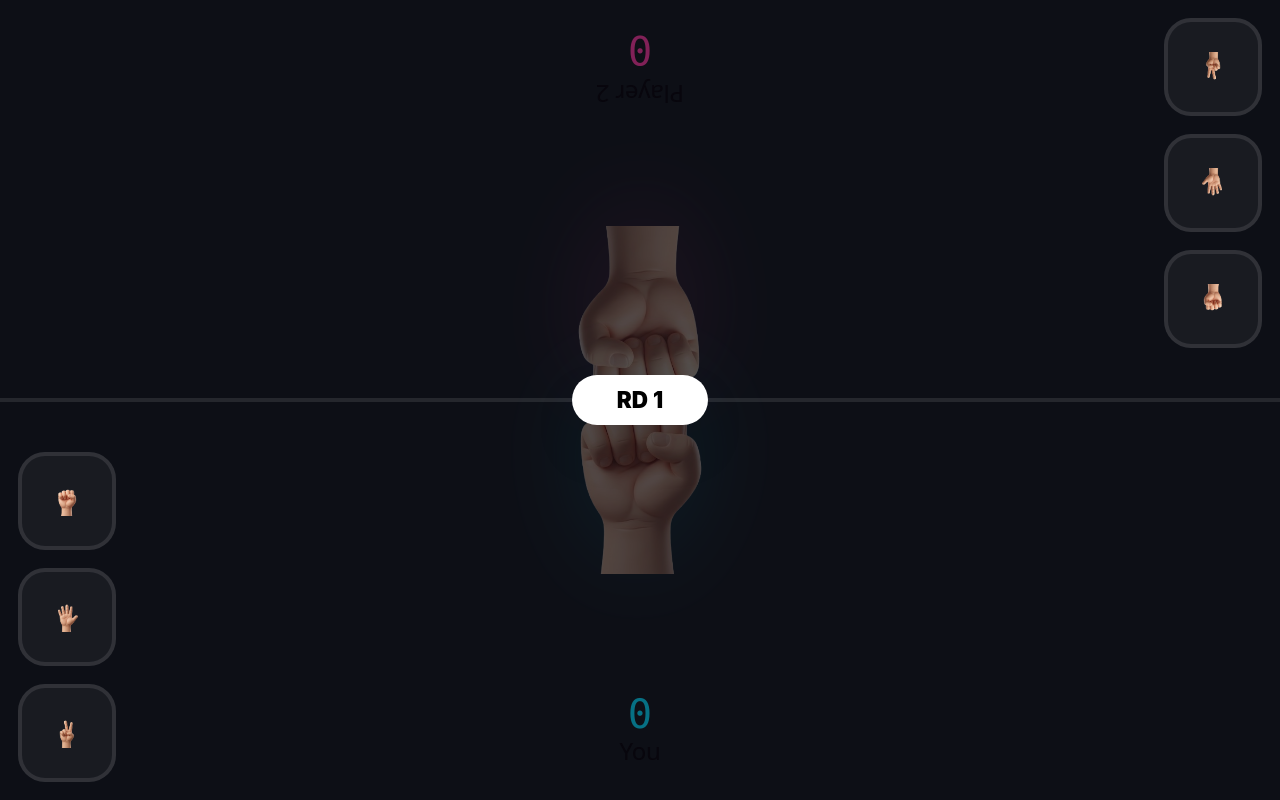
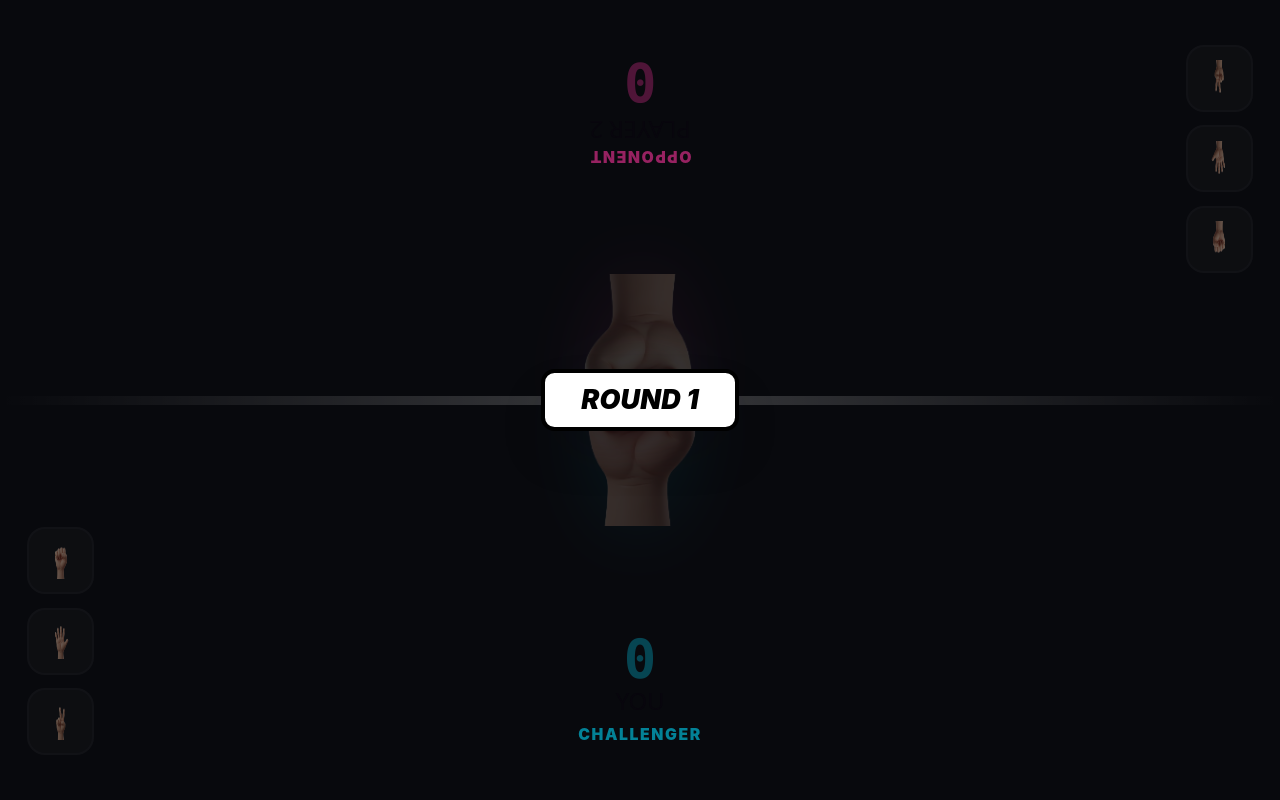
Before and after one commit to csnishant/Stone-Paper-Scissors, a React (Vite) app in the folder Frontend/: page /game in a window 1280 px wide. Built offline with nearby package versions, Linux system fonts and the light colour scheme.

Commit message:
enhance ui

```diff
--- a/Frontend/pages/GamePage.jsx
+++ b/Frontend/pages/GamePage.jsx
@@ -1,15 +1,12 @@
 import React, { useState, useEffect } from "react";
 import { useLocation, useNavigate } from "react-router-dom";
 import { motion, AnimatePresence } from "framer-motion";
-import axios from "axios";
-import { RefreshCw, Trophy, Swords } from "lucide-react";
+import { RefreshCw, Trophy, Swords, Zap } from "lucide-react";
 
 // Assets
 import stoneHand from "../src/assets/stoneHand.png";
 import paperHand from "../src/assets/paperHand.png";
 import scissorHand from "../src/assets/scissorHand.png";
-
-import { GAME_API_ENDPOINT } from "../src/utils/constants";
 
 const GamePage = () => {
   const { state } = useLocation();
@@ -20,7 +17,7 @@ const GamePage = () => {
   const [p2Choice, setP2Choice] = useState(null);
   const [isFighting, setIsFighting] = useState(false);
   const [showResult, setShowResult] = useState(false);
-  const [winnerName, setWinnerName] = useState("");
+  const [roundWinner, setRoundWinner] = useState(null); // 'P1', 'P2', or 'DRAW'
   const [scores, setScores] = useState({ p1: 0, p2: 0 });
 
   const weaponAssets = {
@@ -29,7 +26,6 @@ const GamePage = () => {
     scissors: scissorHand,
   };
 
-  // Auto-trigger fight when both select
   useEffect(() => {
     if (p1Choice && p2Choice && !isFighting) {
       handleFight();
@@ -39,6 +35,7 @@ const GamePage = () => {
   const handleFight = () => {
     setIsFighting(true);
 
+    // Battle logic after animation delay
     setTimeout(() => {
       const determineWinner = (c1, c2) => {
         if (c1 === c2) return "DRAW";
@@ -52,23 +49,20 @@ const GamePage = () => {
       };
 
       const result = determineWinner(p1Choice, p2Choice);
-      if (result === "P1") {
-        setScores((prev) => ({ ...prev, p1: prev.p1 + 1 }));
-        setWinnerName(state?.player1 || "PLAYER 1");
-      } else if (result === "P2") {
-        setScores((prev) => ({ ...prev, p2: prev.p2 + 1 }));
-        setWinnerName(state?.player2 || "PLAYER 2");
-      } else {
-        setWinnerName("DRAW!");
-      }
+      setRoundWinner(result);
+
+      if (result === "P1") setScores((prev) => ({ ...prev, p1: prev.p1 + 1 }));
+      if (result === "P2") setScores((prev) => ({ ...prev, p2: prev.p2 + 1 }));
+
       setShowResult(true);
-    }, 600);
+    }, 800);
   };
 
   const nextRound = () => {
     setShowResult(false);
     setIsFighting(false);
-    if (round < 6) {
+    setRoundWinner(null);
+    if (round < 5) {
       setRound(round + 1);
       setP1Choice(null);
       setP2Choice(null);
@@ -82,123 +76,178 @@ const GamePage = () => {
   };
 
   return (
-    <div className="h-screen bg-[#0d0f16] text-white flex flex-col overflow-hidden font-sans select-none">
-      {/* --- OPPONENT SIDE (NORTH) --- */}
+    <div className="h-screen bg-[#08090d] text-white flex flex-col overflow-hidden font-sans relative">
+      {/* Background Glows */}
       <div
-        className={`flex-1 relative flex flex-col items-center justify-start pt-6 transition-all duration-500 ${p2Choice ? "bg-pink-500/10" : ""}`}>
-        <div className="rotate-180 flex flex-col items-center z-10">
-          <h2 className="text-2xl font-black text-pink-500">
-            {state?.player2 || "Player 2"}
+        className={`absolute inset-0 transition-opacity duration-1000 opacity-20 ${p1Choice ? "bg-cyan-500" : ""}`}
+      />
+      <div
+        className={`absolute inset-0 transition-opacity duration-1000 opacity-20 ${p2Choice ? "bg-pink-500" : ""}`}
+      />
+
+      {/* --- P2 SIDE --- */}
+      <div className="flex-1 flex flex-col items-center justify-start pt-12 relative">
+        <div className="rotate-180 text-center z-10">
+          <p className="text-pink-500 font-black tracking-widest text-sm uppercase opacity-60">
+            Opponent
+          </p>
+          <h2 className="text-3xl font-black text-pink-500 mt-1">
+            {state?.player2 || "PLAYER 2"}
           </h2>
-          <span className="text-4xl font-mono text-pink-500/50">
+          <div className="text-5xl font-mono text-pink-500/30 font-black">
             {scores.p2}
-          </span>
+          </div>
         </div>
 
+        <AnimatePresence>
           <motion.img
-          key={p2Choice || "waiting2"}
-          initial={{ y: -50, opacity: 0 }}
+            key={p2Choice || "p2-idle"}
+            initial={{ y: -100, opacity: 0, rotate: 180 }}
             animate={{
-            y: isFighting ? 160 : 0,
-            opacity: p2Choice ? 1 : 0.3,
-            scale: isFighting ? 1.4 : 1,
+              y: isFighting ? 180 : 20,
+              opacity: p2Choice ? 1 : 0.2,
+              scale: isFighting ? 1.2 : 1,
               rotate: 180,
             }}
+            transition={{ type: "spring", stiffness: 100 }}
             src={weaponAssets[p2Choice] || stoneHand}
-          className="w-64 h-64 md:w-80 md:h-80 object-contain absolute top-32 drop-shadow-[0_20px_50px_rgba(236,72,153,0.3)]"
+            className="w-56 h-56 md:w-72 md:h-72 object-contain absolute top-40 drop-shadow-[0_0_40px_rgba(236,72,153,0.4)]"
           />
+        </AnimatePresence>
 
-        {/* P2 SELECTION */}
-        <div className="absolute top-4 right-4 flex flex-col gap-4 rotate-180">
+        {/* P2 Selection HUD */}
+        <div className="absolute top-10 right-6 flex flex-col gap-3 rotate-180">
           {Object.keys(weaponAssets).map((type) => (
             <button
               key={type}
               onClick={() => !isFighting && setP2Choice(type)}
-              className={`p-4 rounded-3xl border-4 transition-all ${p2Choice === type ? "border-pink-500 bg-pink-500" : "border-white/10 bg-white/5"}`}>
-              <img
-                src={weaponAssets[type]}
-                className="w-12 h-12 object-contain"
-              />
+              className={`p-3 rounded-2xl border-2 transition-all ${p2Choice === type ? "border-pink-500 bg-pink-500 shadow-[0_0_20px_rgba(236,72,153,0.5)]" : "border-white/5 bg-white/5 opacity-40 hover:opacity-100"}`}>
+              <img src={weaponAssets[type]} className="w-8 h-8" alt={type} />
             </button>
           ))}
         </div>
       </div>
 
-      {/* --- BATTLE DIVIDER --- */}
-      <div className="h-1 bg-white/10 flex items-center justify-center relative z-50">
-        <div className="absolute bg-white text-black font-black px-10 py-2 rounded-full text-xl shadow-2xl">
-          RD {round}
-        </div>
+      {/* --- DIVIDER & ROUND INFO --- */}
+      <div className="h-2 bg-gradient-to-r from-transparent via-white/20 to-transparent flex items-center justify-center relative z-50">
+        <motion.div
+          animate={isFighting ? { scale: [1, 1.2, 1] } : {}}
+          className="bg-white text-black font-black px-8 py-2 rounded-xl italic text-2xl shadow-2xl border-4 border-black">
+          ROUND {round}
+        </motion.div>
       </div>
 
-      {/* --- YOUR SIDE (SOUTH) --- */}
-      <div
-        className={`flex-1 relative flex flex-col items-center justify-end pb-6 transition-all duration-500 ${p1Choice ? "bg-cyan-500/10" : ""}`}>
+      {/* --- P1 SIDE --- */}
+      <div className="flex-1 flex flex-col items-center justify-end pb-12 relative">
         <motion.img
-          key={p1Choice || "waiting1"}
-          initial={{ y: 50, opacity: 0 }}
+          key={p1Choice || "p1-idle"}
+          initial={{ y: 100, opacity: 0 }}
           animate={{
-            y: isFighting ? -160 : 0,
-            opacity: p1Choice ? 1 : 0.3,
-            scale: isFighting ? 1.4 : 1,
+            y: isFighting ? -180 : -20,
+            opacity: p1Choice ? 1 : 0.2,
+            scale: isFighting ? 1.2 : 1,
           }}
+          transition={{ type: "spring", stiffness: 100 }}
           src={weaponAssets[p1Choice] || stoneHand}
-          className="w-64 h-64 md:w-80 md:h-80 object-contain absolute bottom-32 drop-shadow-[0_-20px_50px_rgba(34,211,238,0.3)]"
+          className="w-56 h-56 md:w-72 md:h-72 object-contain absolute bottom-40 drop-shadow-[0_0_40px_rgba(34,211,238,0.4)]"
         />
 
-        {/* P1 SELECTION */}
-        <div className="absolute bottom-4 left-4 flex flex-col gap-4">
+        {/* P1 Selection HUD */}
+        <div className="absolute bottom-10 left-6 flex flex-col gap-3">
           {Object.keys(weaponAssets).map((type) => (
             <button
               key={type}
               onClick={() => !isFighting && setP1Choice(type)}
-              className={`p-4 rounded-3xl border-4 transition-all ${p1Choice === type ? "border-cyan-400 bg-cyan-400" : "border-white/10 bg-white/5"}`}>
-              <img
-                src={weaponAssets[type]}
-                className="w-12 h-12 object-contain"
-              />
+              className={`p-3 rounded-2xl border-2 transition-all ${p1Choice === type ? "border-cyan-400 bg-cyan-400 shadow-[0_0_20px_rgba(34,211,238,0.5)]" : "border-white/5 bg-white/5 opacity-40 hover:opacity-100"}`}>
+              <img src={weaponAssets[type]} className="w-8 h-8" alt={type} />
             </button>
           ))}
         </div>
 
-        <div className="flex flex-col items-center z-10">
-          <span className="text-4xl font-mono text-cyan-400/50">
+        <div className="text-center z-10">
+          <div className="text-5xl font-mono text-cyan-400/30 font-black">
             {scores.p1}
-          </span>
-          <h2 className="text-2xl font-black text-cyan-400">
-            {state?.player1 || "You"}
+          </div>
+          <h2 className="text-3xl font-black text-cyan-400 mt-1">
+            {state?.player1 || "YOU"}
           </h2>
+          <p className="text-cyan-400 font-black tracking-widest text-sm uppercase opacity-60">
+            Challenger
+          </p>
         </div>
       </div>
 
-      {/* --- RESULT OVERLAY --- */}
+      {/* --- WINNER OVERLAY (MODAL) --- */}
       <AnimatePresence>
         {showResult && (
           <motion.div
-            initial={{ opacity: 0, scale: 0.9 }}
-            animate={{ opacity: 1, scale: 1 }}
-            className="absolute inset-0 z-[100] bg-[#0d0f16]/95 backdrop-blur-2xl flex flex-col items-center justify-center p-8">
+            initial={{ opacity: 0 }}
+            animate={{ opacity: 1 }}
+            exit={{ opacity: 0 }}
+            className="absolute inset-0 z-[100] bg-black/90 backdrop-blur-xl flex flex-col items-center justify-center p-6">
+            {/* Winner's Weapon Show-off */}
             <motion.div
-              initial={{ y: 20 }}
-              animate={{ y: 0 }}
+              initial={{ scale: 0, rotate: -20 }}
+              animate={{ scale: 1, rotate: 0 }}
+              className="relative mb-8">
+              <div
+                className={`absolute inset-0 blur-[100px] rounded-full ${roundWinner === "P1" ? "bg-cyan-500/50" : roundWinner === "P2" ? "bg-pink-500/50" : "bg-yellow-500/30"}`}
+              />
+              <img
+                src={
+                  roundWinner === "P2"
+                    ? weaponAssets[p2Choice]
+                    : weaponAssets[p1Choice]
+                }
+                className={`w-64 h-64 object-contain relative z-10 ${roundWinner === "P2" ? "rotate-180" : ""}`}
+                alt="Winner Weapon"
+              />
+              {roundWinner === "DRAW" && (
+                <img
+                  src={weaponAssets[p2Choice]}
+                  className="w-48 h-48 object-contain absolute top-0 left-20 opacity-50 rotate-180"
+                />
+              )}
+            </motion.div>
+
+            <motion.div
+              initial={{ y: 50, opacity: 0 }}
+              animate={{ y: 0, opacity: 1 }}
               className="text-center">
-              <Trophy className="mx-auto text-yellow-400 mb-4" size={80} />
-              <h1 className="text-6xl font-black text-white italic mb-2 tracking-tighter">
-                {winnerName}
+              <h3 className="text-2xl font-bold text-white/50 uppercase tracking-[0.3em] mb-2">
+                Winner
+              </h3>
+              <h1
+                className={`text-7xl font-black italic mb-8 tracking-tighter ${roundWinner === "P1" ? "text-cyan-400" : roundWinner === "P2" ? "text-pink-500" : "text-yellow-400"}`}>
+                {roundWinner === "P1"
+                  ? state?.player1 || "PLAYER 1"
+                  : roundWinner === "P2"
+                    ? state?.player2 || "PLAYER 2"
+                    : "IT'S A DRAW!"}
               </h1>
-              <p className="text-white/40 font-bold tracking-widest uppercase mb-12">
-                Round {round} Completed
-              </p>
 
               <button
                 onClick={nextRound}
-                className="bg-yellow-400 text-black px-20 py-6 rounded-full font-black text-3xl shadow-[0_10px_0_#b45309] active:translate-y-2 active:shadow-none transition-all flex items-center gap-4">
-                CONTINUE <RefreshCw size={32} />
+                className="group relative bg-white text-black px-16 py-5 rounded-2xl font-black text-2xl transition-all hover:scale-105 active:scale-95 overflow-hidden">
+                <span className="relative z-10 flex items-center gap-3">
+                  {round < 5 ? "NEXT ROUND" : "SEE FINAL RESULT"}{" "}
+                  <RefreshCw className="group-hover:rotate-180 transition-transform duration-500" />
+                </span>
+                <div className="absolute inset-0 bg-gradient-to-r from-yellow-400 to-orange-500 opacity-0 group-hover:opacity-100 transition-opacity" />
               </button>
             </motion.div>
           </motion.div>
         )}
       </AnimatePresence>
+
+      {/* Background Particles/Flash effect */}
+      {isFighting && !showResult && (
+        <motion.div
+          initial={{ opacity: 0 }}
+          animate={{ opacity: [0, 1, 0] }}
+          className="absolute inset-0 bg-white z-[60] pointer-events-none"
+        />
+      )}
     </div>
   );
 };
```
Lines whose indentation alone changed are shown as unchanged.
